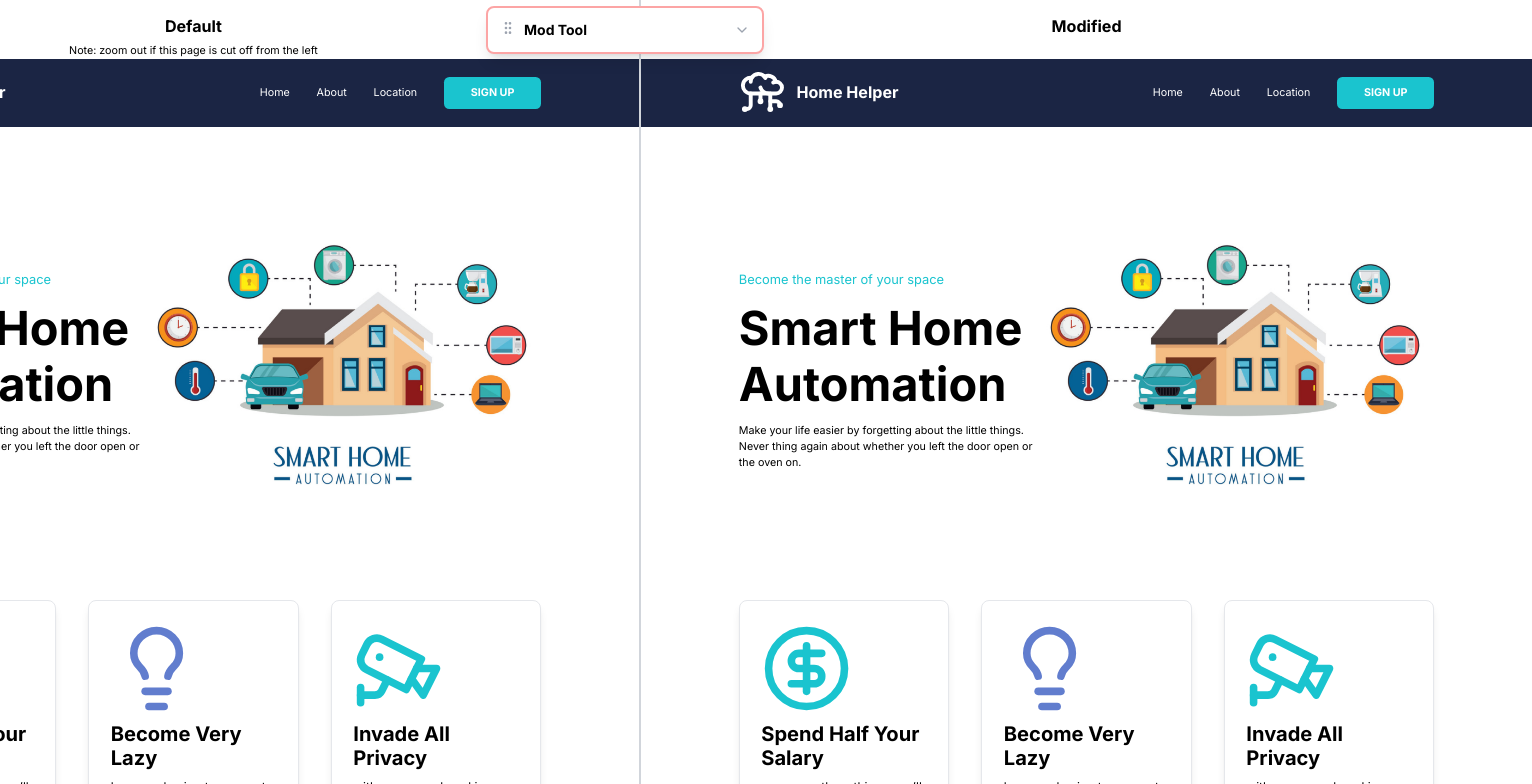
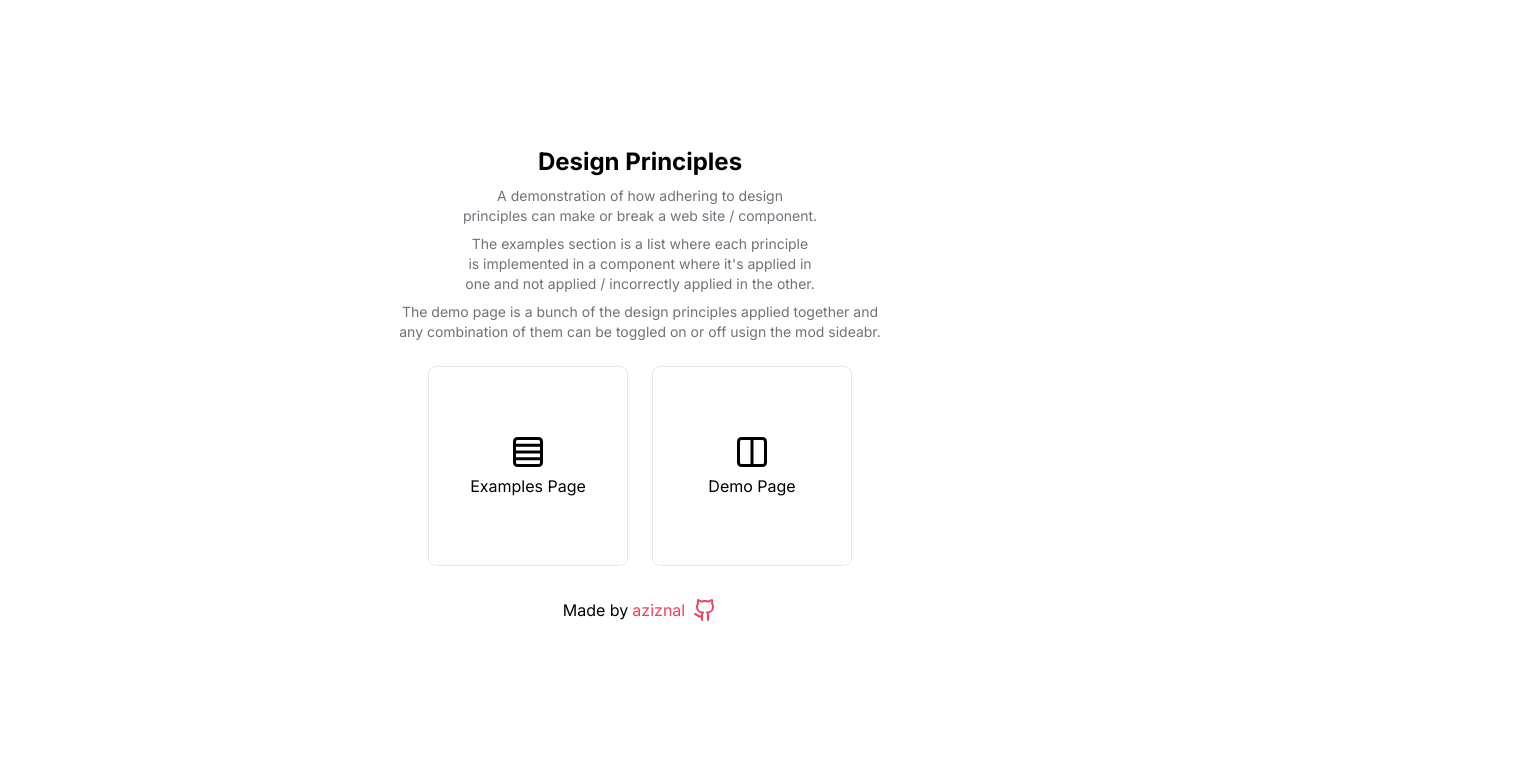
Before and after one commit to aziznal/design-principles-comparison, a Next.js app: page / in a window 1280 px wide. Shown: the top 784 px of the page, 1532 px wide, since content can reach past the window. Built offline with nearby package versions, Linux system fonts and the light colour scheme.

Commit message:
split site into demo page and examples

```diff
--- /dev/null
+++ b/app/demo-page/layout.tsx
@@ -0,0 +1,27 @@
+import { ModTool } from "@/components/ModTool";
+import { PropProvider } from "@/components/PropProvider";
+import { getDefaultProps } from "@/lib/default-props";
+import { Github } from "lucide-react";
+import Link from "next/link";
+
+export default function DemoPageLayout({ children }: { children: React.ReactNode }) {
+  return (
+    <PropProvider props={getDefaultProps()}>
+      {children}
+
+      <ModTool />
+
+      <div className="text-center w-full py-8 flex gap-1 items-center justify-center">
+        <span>Made by</span>
+
+        <Link
+          href="https://github.com/aziznal/design-principles-comparison"
+          target="_blank"
+          className="flex gap-2 hover:text-rose-700 text-rose-500"
+        >
+          aziznal <Github />
+        </Link>
+      </div>
+    </PropProvider>
+  );
+}
--- /dev/null
+++ b/app/demo-page/page.tsx
@@ -0,0 +1,32 @@
+import ExamplePage from "@/components/ExamplePage";
+import { PropProvider } from "@/components/PropProvider";
+import { getDefaultProps } from "@/lib/default-props";
+
+export default function DemoPage() {
+  return (
+    <div
+      className="flex justify-center items-start w-full h-full "
+      style={{ zoom: "67%" }}
+    >
+      <div className="flex-1 flex flex-col h-full pt-6 w-full items-end">
+        <h1 className="text-2xl font-bold text-center pb-8 w-full">Default</h1>
+
+        <p className="-mt-6 w-full text-center">
+          Note: zoom out if this page is cut off from the left
+        </p>
+
+        {/* This provider overrides the one surrounding the entire app */}
+        <PropProvider props={getDefaultProps()}>
+          <ExamplePage />
+        </PropProvider>
+      </div>
+
+      <div className="border-2 border-gray-300 flex self-stretch" />
+
+      <div className="flex-1 flex flex-col h-full pt-6">
+        <h1 className="text-2xl font-bold text-center pb-8">Modified</h1>
+        <ExamplePage />
+      </div>
+    </div>
+  );
+}
--- /dev/null
+++ b/app/examples/page.tsx
@@ -0,0 +1,7 @@
+import Link from "next/link";
+
+export default function ExamplesPage() {
+  return <div>
+    Examples Page (<Link href="/">go back</Link>)
+  </div>
+}
--- a/app/layout.tsx
+++ b/app/layout.tsx
@@ -2,11 +2,6 @@ import type { Metadata } from "next";
 import { Inter } from "next/font/google";
 import "./globals.css";
 import { cn } from "@/lib/utils";
-import { ModTool } from "@/components/ModTool";
-import { PropProvider } from "@/components/PropProvider";
-import { getDefaultProps } from "@/lib/default-props";
-import { Github } from "lucide-react";
-import Link from "next/link";
 
 const inter = Inter({ subsets: ["latin"] });
 
@@ -15,32 +10,10 @@ export const metadata: Metadata = {
   description: "An interactive comparison of design principles - By Aziz Nal",
 };
 
-export default function RootLayout({
-  children,
-}: {
-  children: React.ReactNode;
-}) {
+export default function RootLayout({ children }: { children: React.ReactNode }) {
   return (
     <html lang="en" className="h-full">
-      <body className={cn(inter.className, "min-h-full")}>
-        <PropProvider props={getDefaultProps()}>
-          {children}
-
-          <ModTool />
-
-          <div className="text-center w-full py-8 flex gap-1 items-center justify-center">
-            <span>Made by</span>
-
-            <Link
-              href="https://github.com/aziznal/design-principles-comparison"
-              target="_blank"
-              className="flex gap-2 hover:text-rose-700 text-rose-500"
-            >
-              aziznal <Github />
-            </Link>
-          </div>
-        </PropProvider>
-      </body>
+      <body className={cn(inter.className, "min-h-full")}>{children}</body>
     </html>
   );
 }
--- a/app/page.tsx
+++ b/app/page.tsx
@@ -1,32 +1,65 @@
-import ExamplePage from "@/components/ExamplePage";
-import { PropProvider } from "@/components/PropProvider";
-import { getDefaultProps } from "@/lib/default-props";
+import { LucideColumns2, LucideGithub, LucideRows4 } from "lucide-react";
+import Link from "next/link";
+import { ReactNode } from "react";
 
-export default function Home() {
+export default function HomePage() {
   return (
-    <div
-      className="flex justify-center items-start w-full h-full "
-      style={{ zoom: "67%" }}
-    >
-      <div className="flex-1 flex flex-col h-full pt-6 w-full items-end">
-        <h1 className="text-2xl font-bold text-center pb-8 w-full">Default</h1>
+    <div className="h-[100vh] flex flex-col items-center justify-center">
+      <div className="mb-6 text-center flex flex-col gap-2">
+        <h1 className="text-2xl font-bold">Design Principles</h1>
 
-        <p className="-mt-6 w-full text-center">
-          Note: zoom out if this page is cut off from the left
-        </p>
+        <div className="flex flex-col gap-2 text-zinc-500 text-sm text-balance max-w-[500px]">
+          <p>
+            A demonstration of how adhering to design principles can make or break a web site /
+            component.
+          </p>
 
-        {/* This provider overrides the one surrounding the entire app */}
-        <PropProvider props={getDefaultProps()}>
-          <ExamplePage />
-        </PropProvider>
+          <p>
+            The examples section is a list where each principle is implemented in a component where
+            it{`'`}s applied in one and not applied / incorrectly applied in the other.
+          </p>
+
+          <p>
+            The demo page is a bunch of the design principles applied together and any combination of
+            them can be toggled on or off usign the mod sideabr.
+          </p>
+        </div>
       </div>
 
-      <div className="border-2 border-gray-300 flex self-stretch" />
+      <div className="flex gap-6">
+        <SectionLink href="/examples">
+          <LucideRows4 size={36} />
+          Examples Page
+        </SectionLink>
 
-      <div className="flex-1 flex flex-col h-full pt-6">
-        <h1 className="text-2xl font-bold text-center pb-8">Modified</h1>
-        <ExamplePage />
+        <SectionLink href="/demo-page">
+          <LucideColumns2 size={36} />
+          Demo Page
+        </SectionLink>
+      </div>
+
+      <div className="text-center w-full py-8 flex gap-1 items-center justify-center">
+        <span>Made by</span>
+
+        <Link
+          href="https://github.com/aziznal/design-principles-comparison"
+          target="_blank"
+          className="flex gap-2 hover:text-rose-700 text-rose-500"
+        >
+          aziznal <LucideGithub />
+        </Link>
       </div>
     </div>
   );
 }
+
+function SectionLink(props: { href: string; children: ReactNode }) {
+  return (
+    <Link
+      href={props.href}
+      className="h-[200px] w-[200px] flex flex-col items-center justify-center text-center gap-1 border rounded-lg hover:bg-zinc-100 transition-colors duration-75"
+    >
+      {props.children}
+    </Link>
+  );
+}
```
Also changed, not shown: 1 other file (tests, documents, lock files or other folders).
